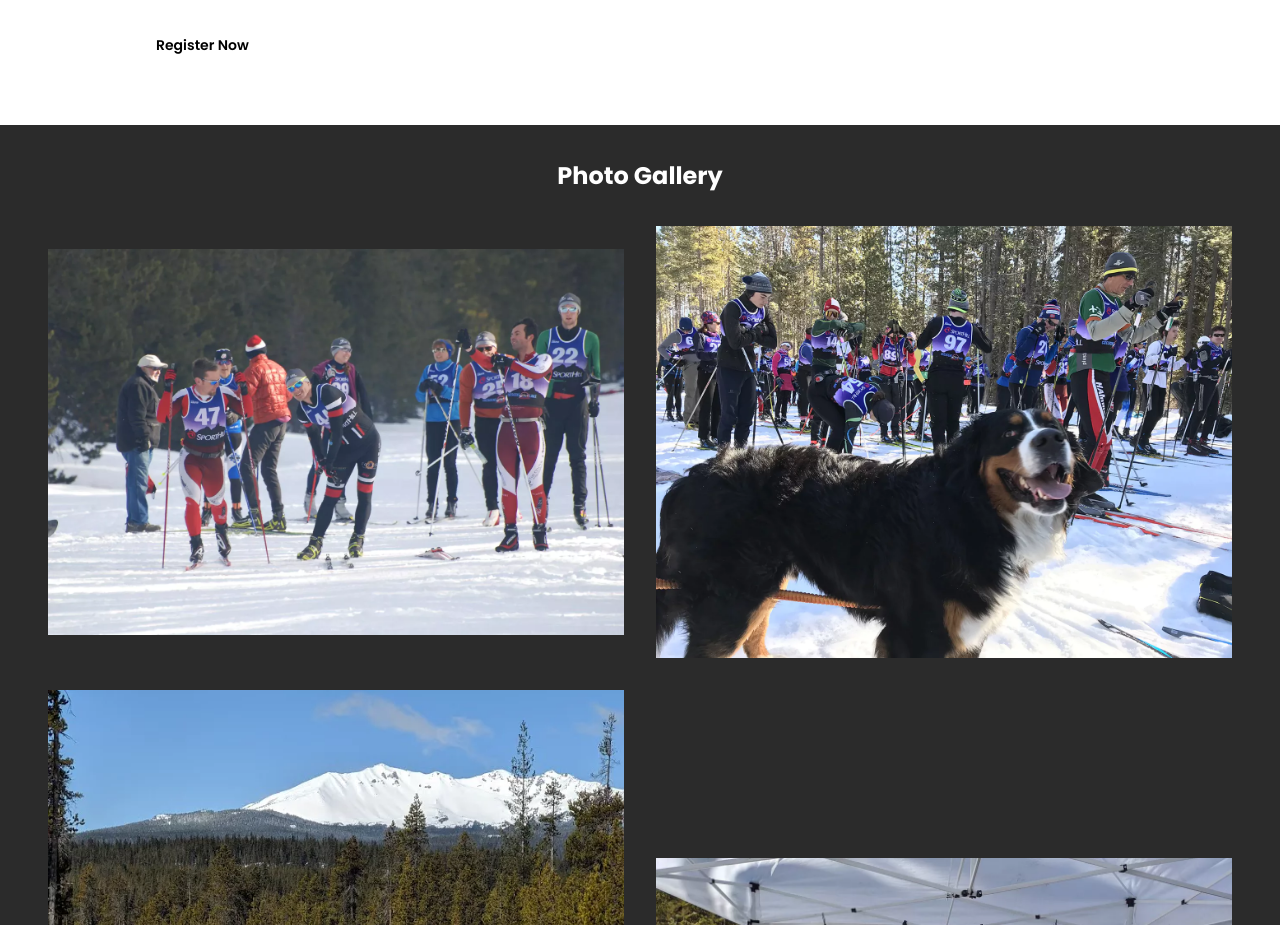
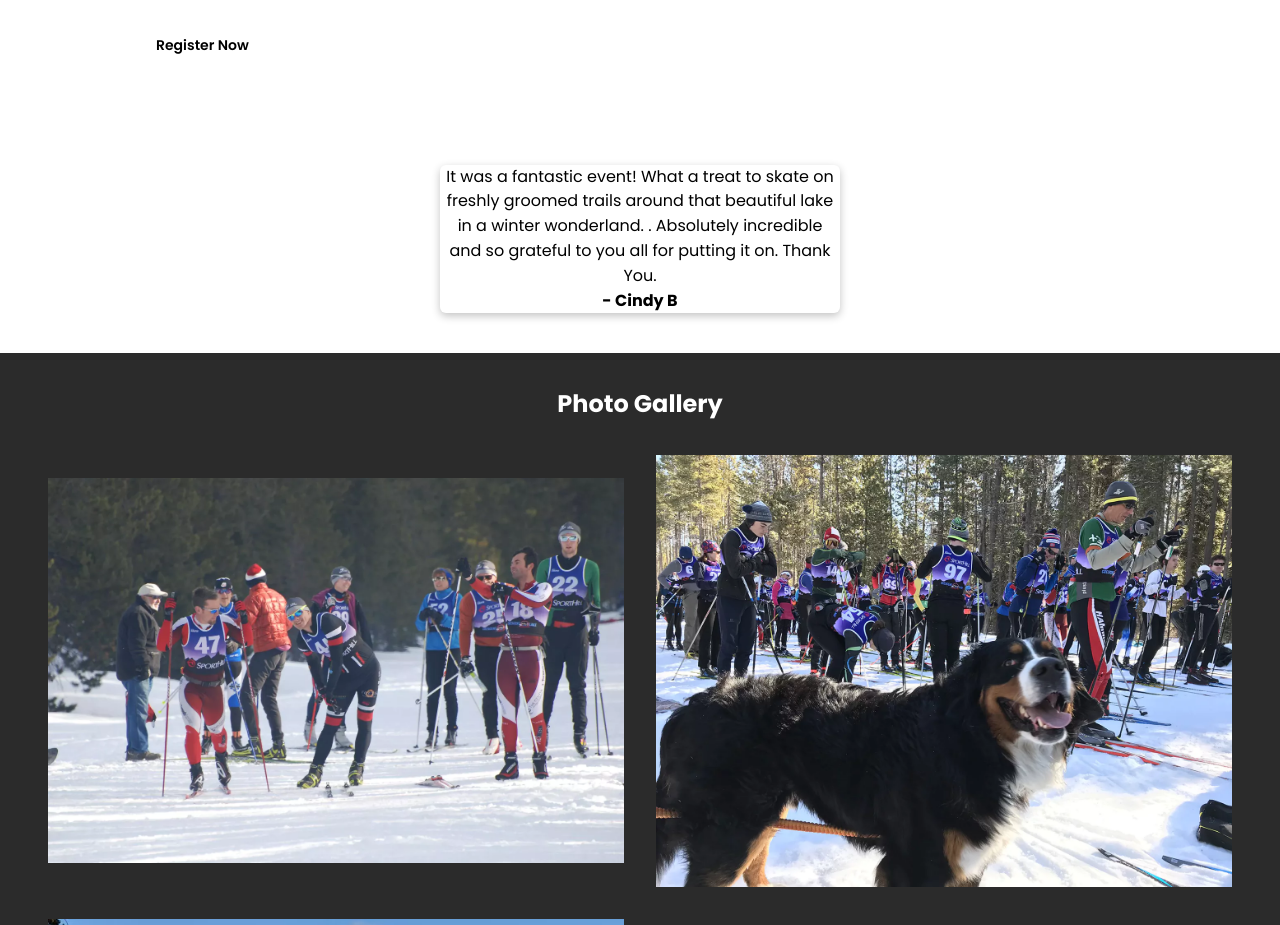
Before and after one commit to 541joehill/crescent-lake-challenge, a website built with Parcel: page index.html in a window 1280 px wide. Shown: the part 1272-2197 px from the top of the page. Built offline with nearby package versions, Linux system fonts and the light colour scheme.

Commit message:
Update index.html

```diff
--- a/index.html
+++ b/index.html
@@ -280,6 +280,14 @@
             </div>
           </div>
         </div>
+        <div id="testimonial" style="text-align:center;padding:40px;">
+          <div style="border-radius:6px;box-shadow: rgba(0, 0, 0, 0.24) 0px 3px 8px;max-width:400px;">
+            <p>It was a fantastic event!  What a treat to skate on freshly groomed
+trails around that beautiful lake in a winter wonderland. . Absolutely
+incredible and so grateful to you all for putting it on. Thank You.<br>
+              <strong>- Cindy B</strong></p>
+            </div>
+        </div>
         <div id="gallery" class="landing-page-gallery">
           <div class="landing-page-container08">
             <h2 class="landing-page-text37">Photo Gallery</h2>
```
